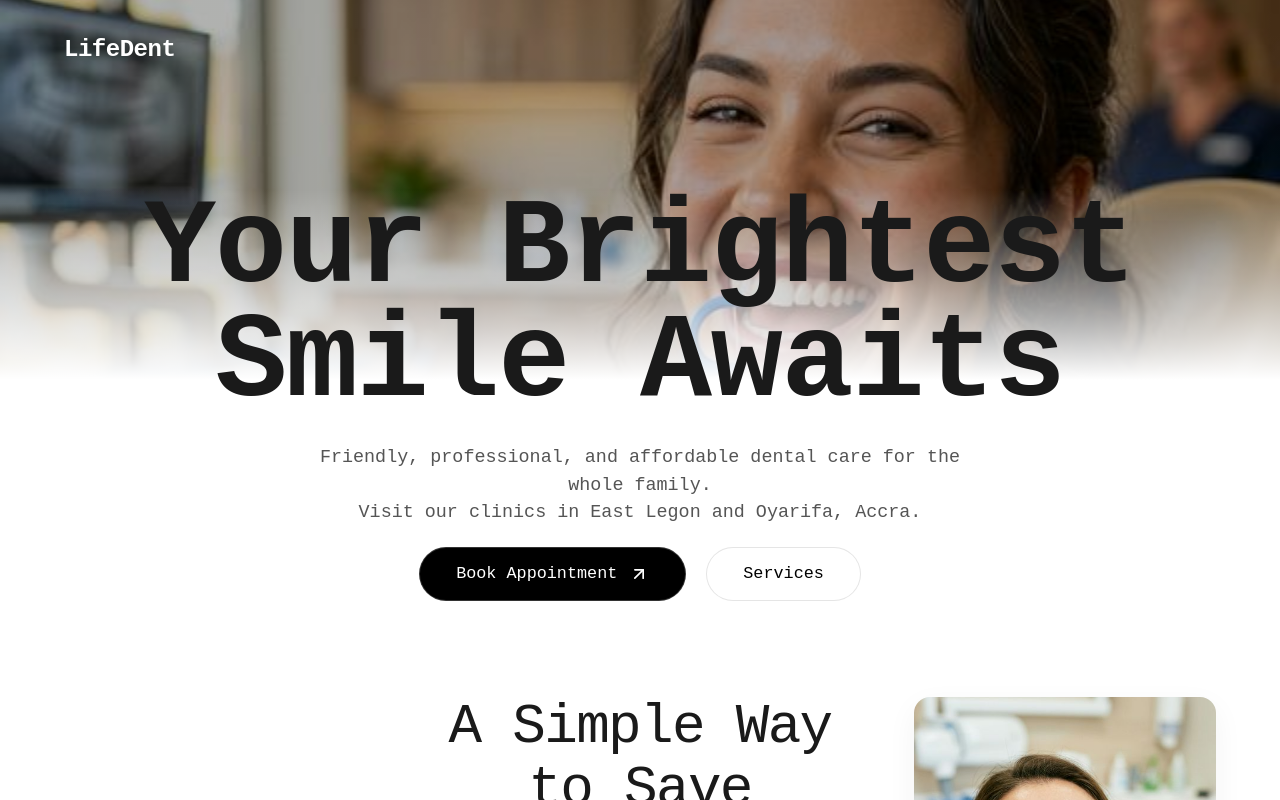
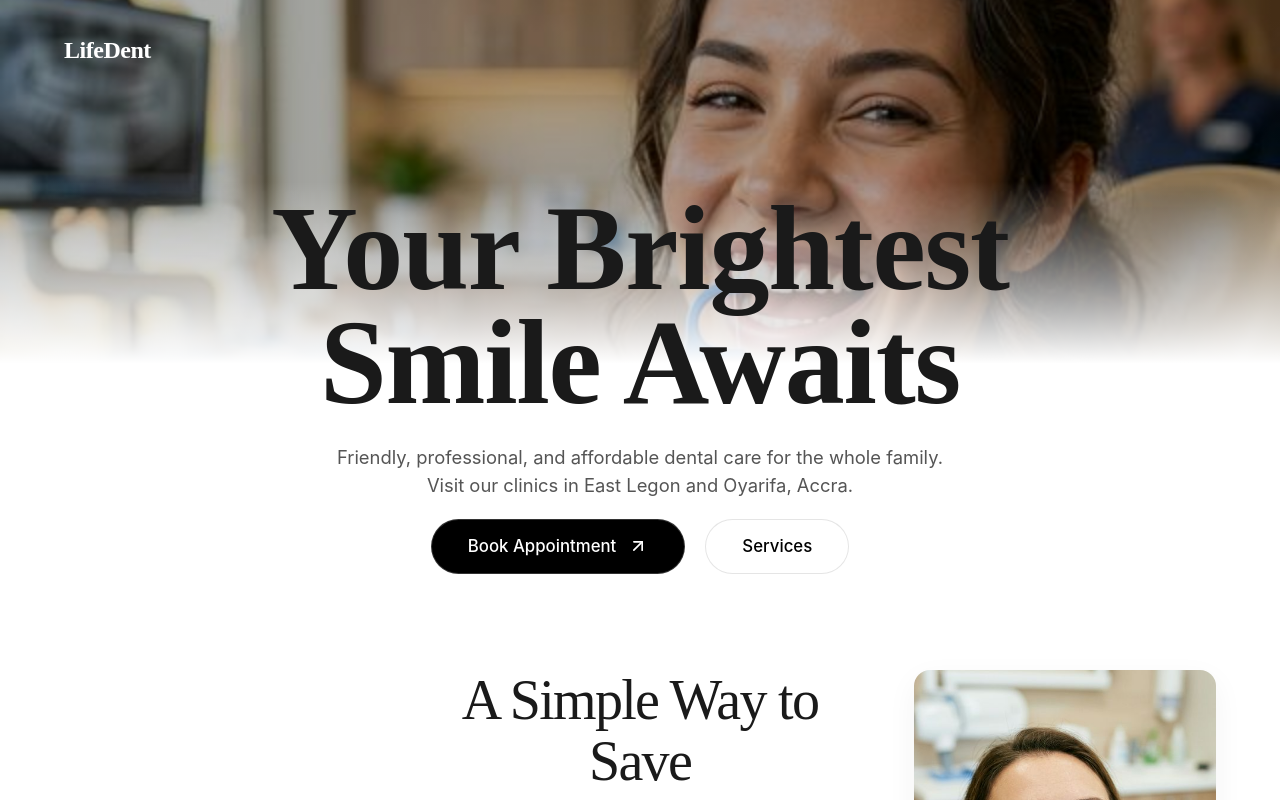
Before and after one commit to darlain71/dentist-site, a React (Vite) app: page /#/ in a window 1280 px wide. Shown: the top 800 px of the page. Built offline with nearby package versions, Linux system fonts and the light colour scheme; a web font is replaced by a local one.

Commit message:
Upgrade site typography to Playfair and Inter

```diff
--- a/src/index.css
+++ b/src/index.css
@@ -138,11 +138,12 @@
   transform: translate(-50%, 0.25rem);
 }
 
-@import url('https://fonts.googleapis.com/css2?family=Courier+Prime:wght@400;700&display=swap');
+@import url('https://fonts.googleapis.com/css2?family=Bad+Script&family=Inter:ital,opsz,wght@0,14..32,100..900;1,14..32,100..900&family=MuseoModerno:ital,wght@0,100..900;1,100..900&family=Playfair:ital,opsz,wght@0,5..1200,300..900;1,5..1200,300..900&family=Russo+One&family=Sansita+Swashed:wght@300..900&family=Space+Mono:ital,wght@0,400;0,700;1,400;1,700&display=swap');
 
 :root {
-  --font-heading: 'Courier Prime', monospace;
-  --font-body: 'Courier Prime', monospace;
+  --font-heading: 'Playfair', serif;
+  --font-body: 'Inter', sans-serif;
+  --font-accent: 'Bad Script', cursive;
   --bg-color: #0b0f19;
   --text-main: #ffffff;
   --text-sub: rgba(255, 255, 255, 0.75);
```
